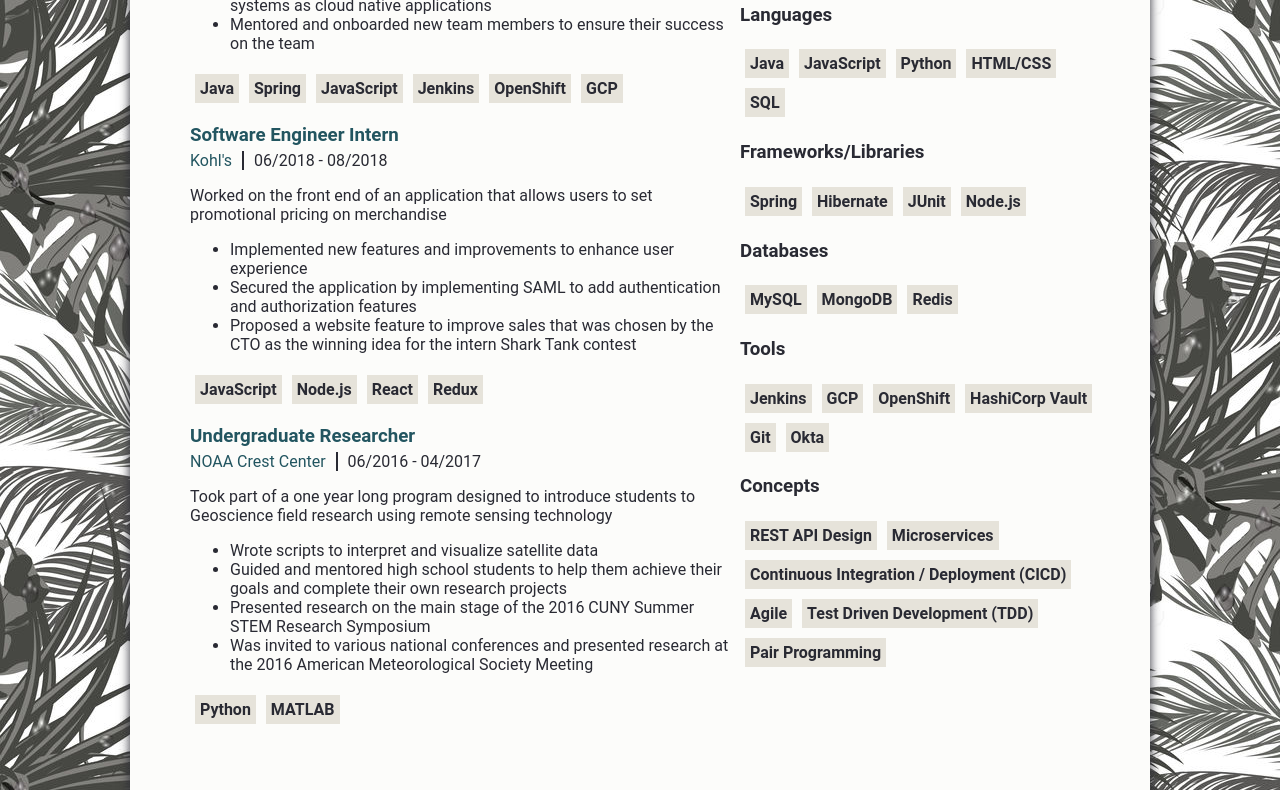
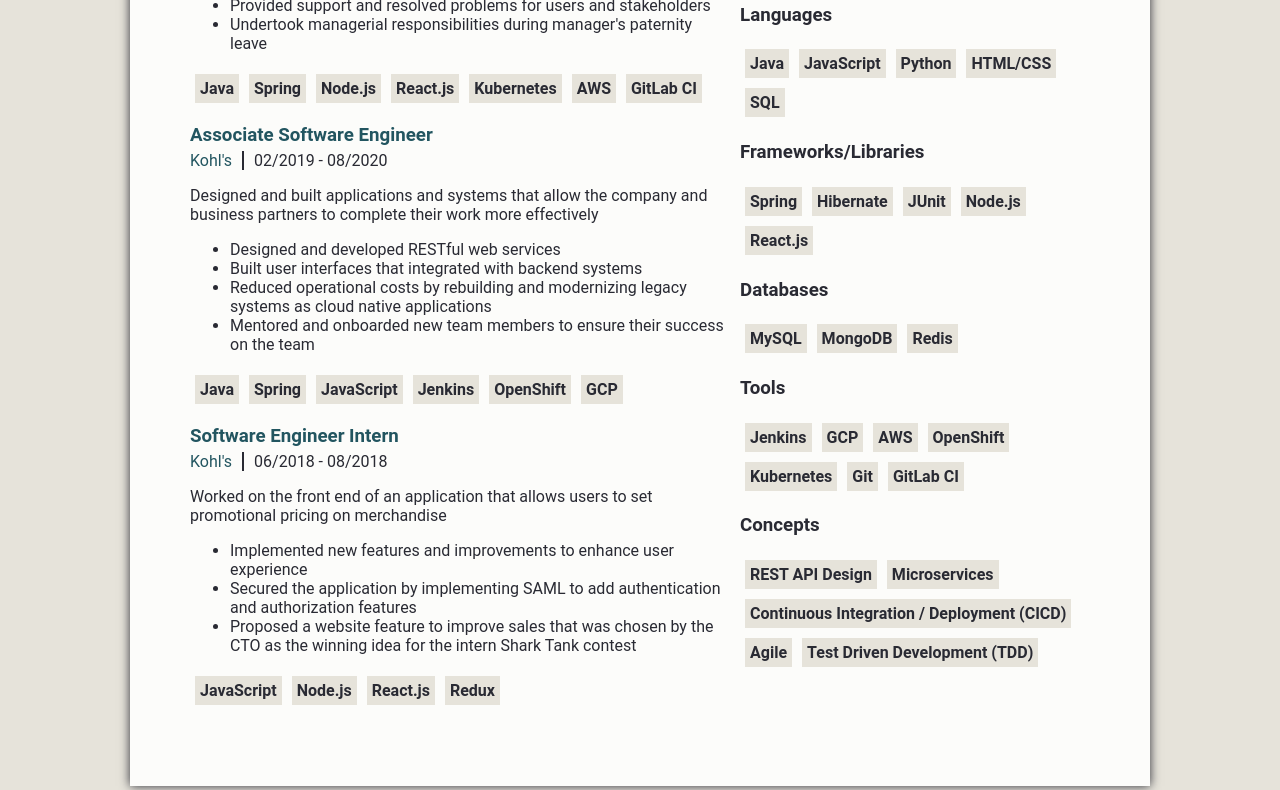
Before and after one commit to mmateol/mmateol.github.io, a plain HTML site: page index.html in a window 1280 px wide. Shown: the part 464-1254 px from the top of the page. Drawn offline with Linux system fonts and the light colour scheme.

Commit message:
Updating experience

```diff
--- a/index.html
+++ b/index.html
@@ -24,13 +24,13 @@
 						</a>
 					</li>
 					<li>
-						<a href="https://github.com/mmateol">
+						<a href="https://github.com/mmateol" target="_blank">
 							<i class="fab fa-github"></i>
 							mmateol
 						</a>
 					</li>
 					<li>
-						<a href="https://linkedin.com/in/mmateol">
+						<a href="https://linkedin.com/in/mmateol" target="_blank">
 							<i class="fab fa-linkedin"></i>
 							mmateol
 						</a>
@@ -45,15 +45,55 @@
 
 				<!-- START EXPERIENCE 1 -->
 				<section class="experience__section">
+					<h3 class="experience__title"> Software Engineer </h3>
+					<ul class="experience__description">
+						<li>
+							<a href="https://www.northwesternmutual.com" target="_blank">Northwestern Mutual</a>
+						</li>
+						<li>08/2020 - Present</li>
+					</ul>
+					<p>
+						Enhance and support internal electronic document filing system
+						consisting of various web applications hosted on a cloud environment
+					</p>
+					<ul class="experience__details">
+						<li>
+							Designed and implemented enhancements to improve user experience
+						</li>
+						<li>
+							Collaborated with business partners to plan for and design future work items
+						</li>
+						<li>
+							Provided support and resolved problems for users and stakeholders
+						</li>
+						<li>
+							Undertook managerial responsibilities during manager's paternity leave
+						</li>
+					</ul>
+					<ul class = "tag-list">
+						<li>Java</li>
+						<li>Spring</li>
+						<li>Node.js</li>
+						<li>React.js</li>
+						<li>Kubernetes</li>
+						<li>AWS</li>
+						<li>GitLab CI</li>
+					</ul>
+				</section>
+				<!-- END EXPERIENCE 1 -->
+
+
+				<!-- START EXPERIENCE 2 -->
+				<section class="experience__section">
 					<h3 class="experience__title"> Associate Software Engineer </h3>
 					<ul class="experience__description">
 						<li>
-							<a href="https://www.kohls.com/">Kohl's </a>
+							<a href="https://www.kohls.com/" target="_blank">Kohl's </a>
 						</li>
-						<li>02/2019 - Present</li>
+						<li>02/2019 - 08/2020</li>
 					</ul>
 					<p>
-						Design and build applications and systems that allow the company and
+						Designed and built applications and systems that allow the company and
 						business partners to complete their work more effectively
 					</p>
 					<ul class="experience__details">
@@ -80,14 +120,14 @@
 						<li>GCP</li>
 					</ul>
 				</section>
-				<!-- END EXPERIENCE 1 -->
+				<!-- END EXPERIENCE 2 -->
 
-				<!-- START EXPERIENCE 2 -->
+				<!-- START EXPERIENCE 3 -->
 				<section class="experiece__section">
 					<h3 class="experience__title">  Software Engineer Intern </h3>
 					<ul class="experience__description">
 						<li>
-							<a href="https://www.kohls.com/">Kohl's </a>
+							<a href="https://www.kohls.com/" target="_blank">Kohl's </a>
 						</li>
 						<li>06/2018 - 08/2018</li>
 					</ul>
@@ -109,48 +149,11 @@
 					<ul class = "tag-list">
 						<li>JavaScript</li>
 						<li>Node.js</li>
-						<li>React</li>
+						<li>React.js</li>
 						<li>Redux</li>
 					</ul>
 				</section>
 				<!-- END EXPERIENCE 2 -->
-
-				<!-- START EXPERIENCE 3 -->
-				<section class="experiece__section">
-					<h3 class="experience__title"> Undergraduate Researcher </h3>
-					<ul class="experience__description">
-						<li>
-							<a href="https://www.cessrst.org/">NOAA Crest Center</a>
-						</li>
-						<li>06/2016 - 04/2017</li>
-					</ul>
-					<p>
-						Took part of a one year long program designed to introduce
-						students to Geoscience field research using remote sensing technology
-					</p>
-					<ul class="experience__details">
-						<li>
-							Wrote scripts to interpret and visualize satellite data
-						</li>
-						<li>
-							Guided and mentored high school students to help them achieve their
-							goals and complete their own research projects
-						</li>
-						<li>
-							Presented research on the main stage
-							of the 2016 CUNY Summer STEM Research Symposium
-						</li>
-						<li>
-							Was invited to various national conferences and presented research at the
-							2016 American Meteorological Society Meeting
-						</li>
-					</ul>
-					<ul class = "tag-list">
-						<li>Python</li>
-						<li>MATLAB</li>
-					</ul>
-				</section>
-				<!-- END EXPERIENCE 3 -->
 			</main>
 			<!-- END EXPERIENCE SECTION  -->
 
@@ -160,7 +163,7 @@
 				<section class="experience__section">
 					<h2 class="experience__header">Education</h2>
 					<h4 class="experience__title">
-						<a href="http://www.citytech.cuny.edu/">
+						<a href="http://www.citytech.cuny.edu/" target="_blank">
 							New York City College of Technology
 						</a>
 					</h4>
@@ -202,6 +205,7 @@
 						<li>Hibernate</li>
 						<li>JUnit</li>
 						<li>Node.js</li>
+						<li>React.js</li>
 					</ul>
 				</section>
 				<!-- END FRAMEWORKS SECTION -->
@@ -223,10 +227,11 @@
 					<ul class="tag-list">
 						<li>Jenkins</li>
 						<li>GCP</li>
+						<li>AWS</li>
 						<li>OpenShift</li>
-						<li>HashiCorp Vault</li>
+						<li>Kubernetes</li>
 						<li>Git</li>
-						<li>Okta</li>
+						<li>GitLab CI</li>
 					</ul>
 				</section>
 				<!-- END TOOLS  SECTION -->
@@ -240,7 +245,6 @@
 						<li>Continuous Integration / Deployment (CICD)</li>
 						<li>Agile</li>
 						<li>Test Driven Development (TDD)</li>
-						<li>Pair Programming</li>
 					</ul>
 				</section>
 				<!-- END CONCEPTS SECTION -->
--- a/resume_style.css
+++ b/resume_style.css
@@ -8,7 +8,7 @@
 }
 
 body {
-	background-image: url("images/page_background.jpg");
+	background-color: var(--gray);
 }
 
 header, header ul {
```
